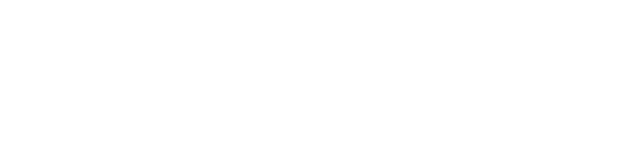
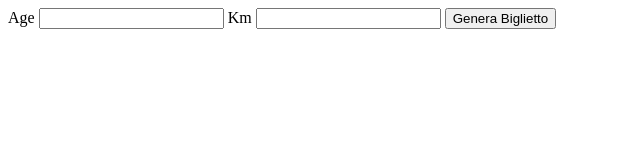
Before and after one commit to LeonardSuli/js-biglietto-treno-form, a plain HTML site: page index.html in a window 1280 px wide. Shown: the whole page, without its empty margins (0-640 px from the left). Drawn offline with Linux system fonts and the light colour scheme.

Commit message:
add input and button

```diff
--- a/index.html
+++ b/index.html
@@ -8,6 +8,15 @@
 </head>
 <body>
 
+    <label for="age">Age</label>
+    <input type="text" name="age" id="age">
+
+    <label for="km">Km</label>
+    <input type="text" name="km" id="km">
+
+    <button>Genera Biglietto</button>
+
+
     <script src="./assets/js/script.js"></script>
 </body>
 </html>
```
Also changed, not shown: assets/js/script.js (+22 -0 lines).
